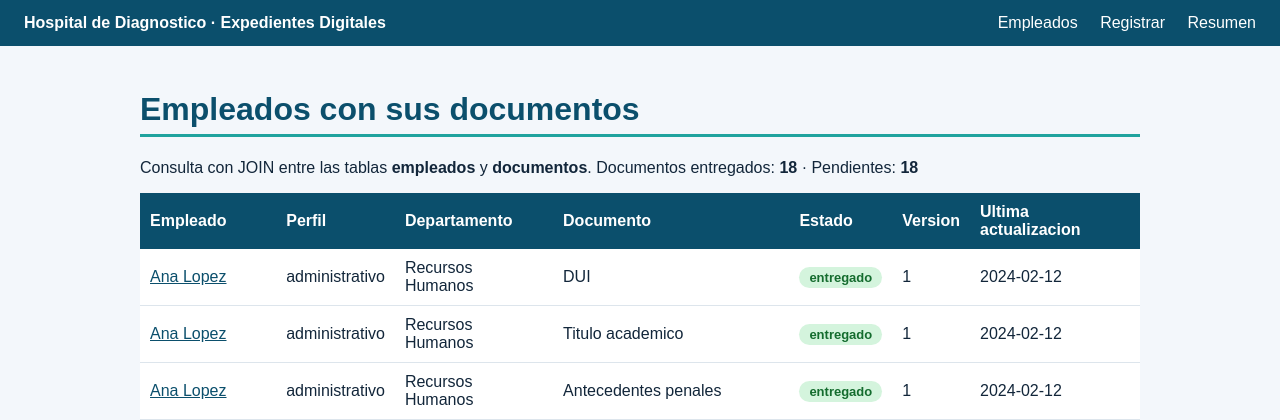
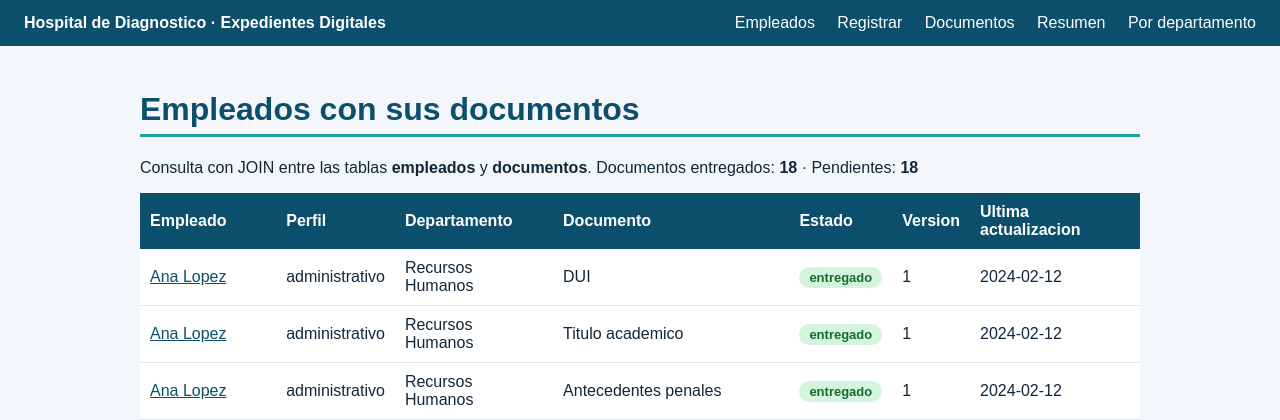
Before and after one commit to vidaurreitalo-debug/Fase-2-del-proyecto, a Flask app: page /documentos in a window 1280 px wide. Shown: the top 420 px of the page. Run offline with Flask 3, Linux system fonts and the light colour scheme; data comes from the database, SQL or seed files in the repository.

Commit message:
Update base.html

```diff
--- a/templates/base.html
+++ b/templates/base.html
@@ -12,7 +12,9 @@
   <nav>
     <a href="/empleados">Empleados</a>
     <a href="/empleados/nuevo">Registrar</a>
+    <a href="/documentos">Documentos</a>
     <a href="/resumen">Resumen</a>
+    <a href="/reporte/departamentos">Por departamento</a>
   </nav>
 </header>
 <main>
```
